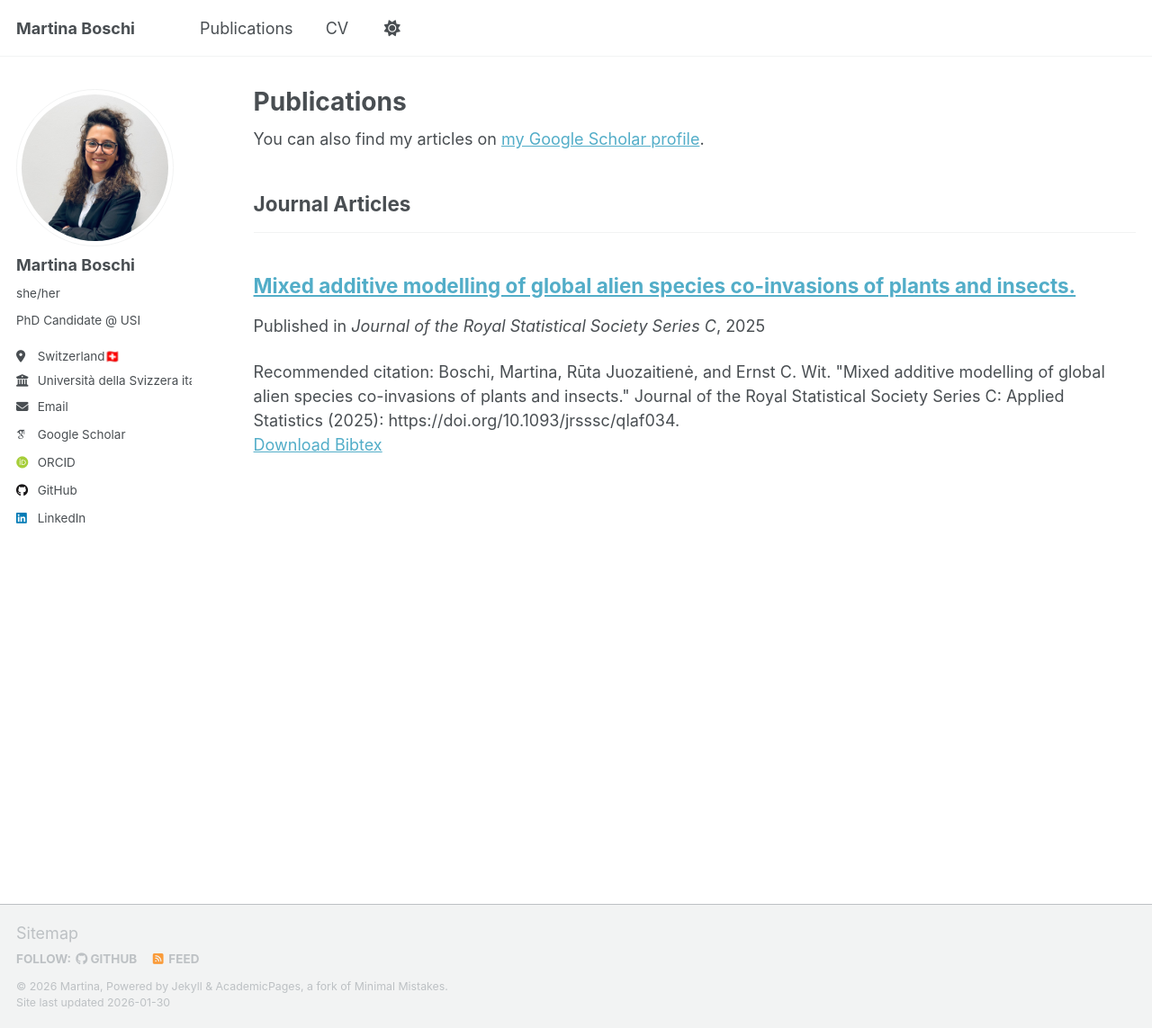
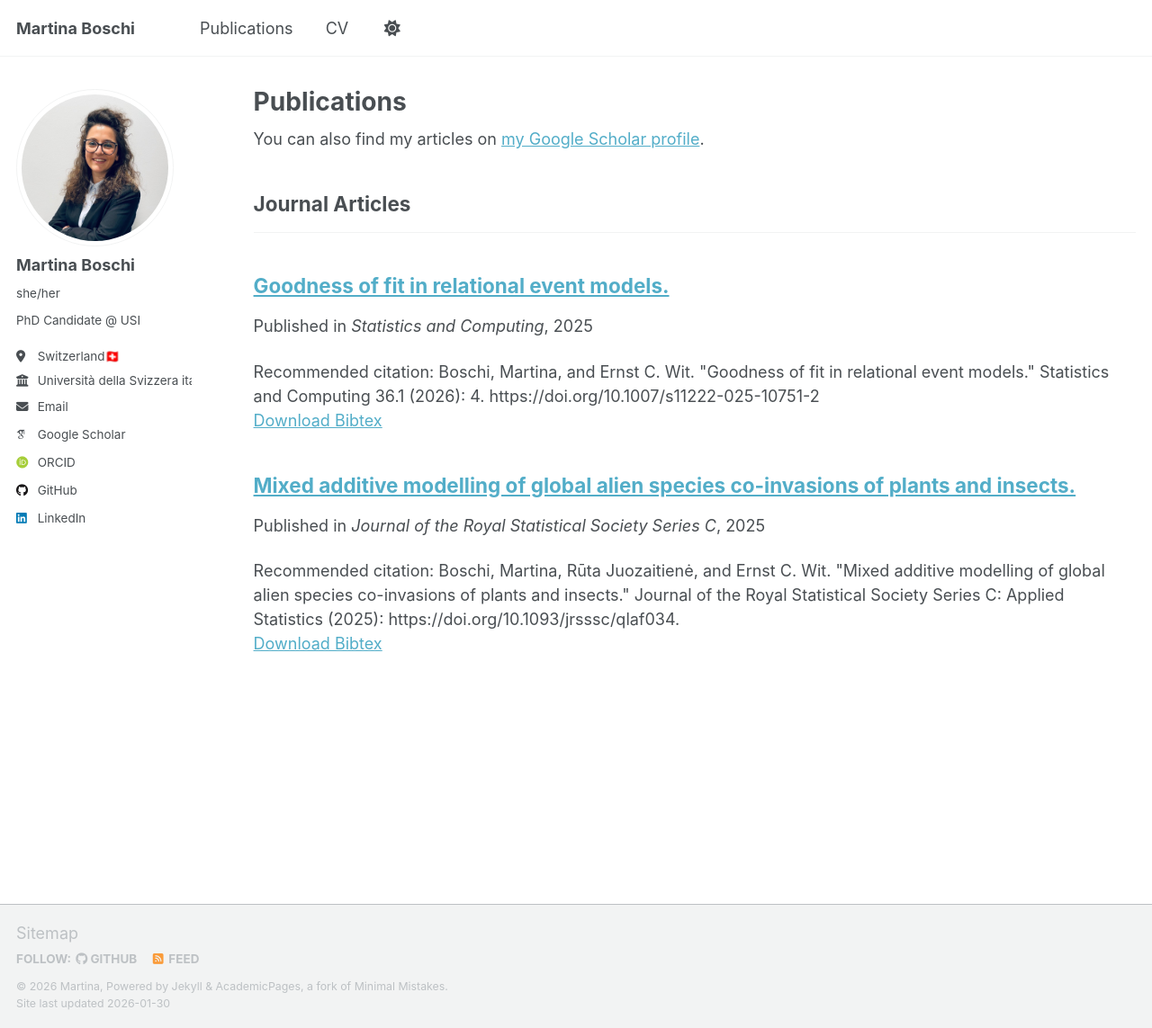
Before and after one commit to martinaboschi/martinaboschi.github.io, a Jekyll site: the page built from _pages/publications.html, in a window 1280 px wide and 1143 px high. Shown: the whole window at 90% size. Built offline with Jekyll 4.4.1, drawn with Linux system fonts in a browser that asks for light colours; some web fonts are replaced; a script that is not in the unit is left out; a file with an impossible date is left out.

Commit message:
Update 2025-paper-title-number-2.md

```diff
--- a/_publications/2025-paper-title-number-2.md
+++ b/_publications/2025-paper-title-number-2.md
@@ -4,7 +4,7 @@ collection: publications
 category: manuscripts
 permalink: /publication/2025-paper-title-number-2
 excerpt: ''
-date: 2026
+date: 2025-10-27
 venue: 'Statistics and Computing'
 slidesurl:
 paperurl:
```
